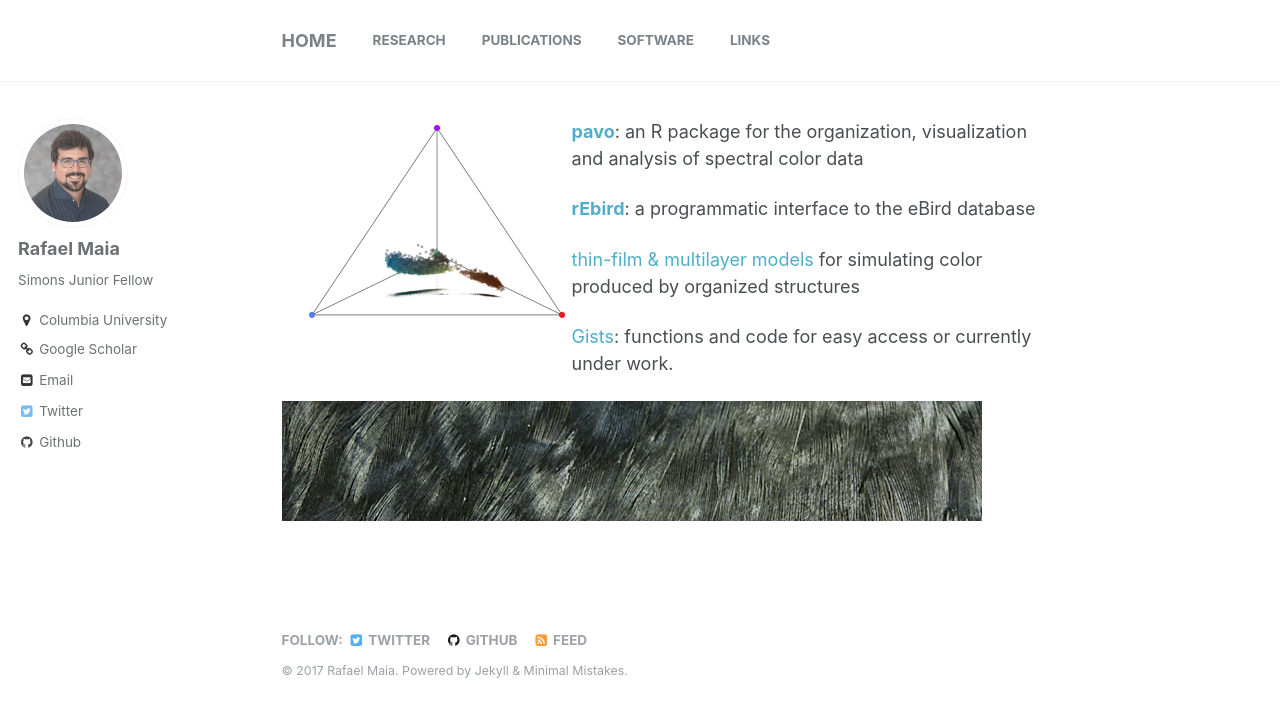
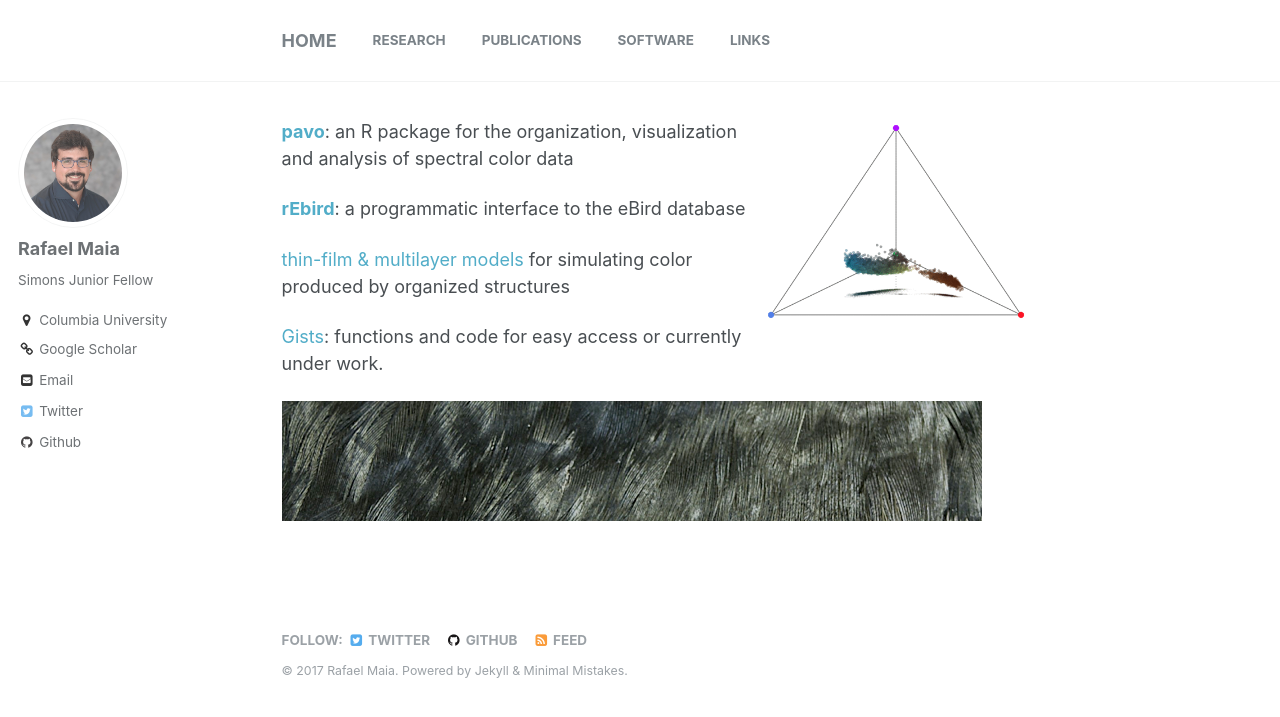
Before and after one commit to rmaia/rmaia.github.io, a Jekyll site: the page built from _pages/software.md, in a window 1280 px wide. Shown: the top 717 px of the page. Built offline with Jekyll 4.4.1, drawn with Linux system fonts in a browser that asks for light colours.

Commit message:
new figures

```diff
--- a/_pages/software.md
+++ b/_pages/software.md
@@ -5,7 +5,7 @@ author_profile: true
 permalink: /software/
 ---
 
-<img align="left" style="padding-left:20px; width:290px" src="/images/animatedtetra.gif">
+<img align="right" style="padding-right:20px; width:290px" src="/images/animatedtetra.gif">
 [**pavo**](/pavo/): an R package for the organization, visualization and analysis of spectral color data
 
 [**rEbird**](/rebird/): a programmatic interface to the eBird database
```
